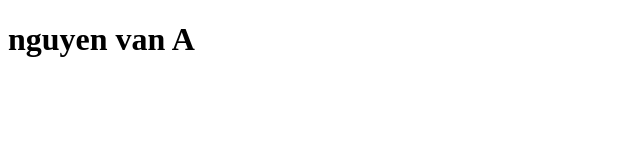
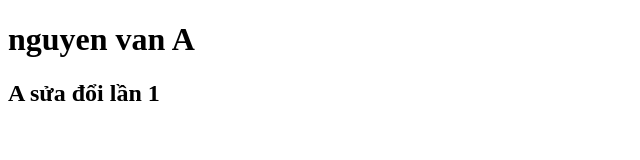
Before and after one commit to VUONGHARU/team-AB, a plain HTML site: page index.html in a window 1280 px wide. Shown: the whole page, without its empty margins (0-640 px from the left). Drawn offline with Linux system fonts and the light colour scheme.

Commit message:
1. A commit lần 1

```diff
--- a/index.html
+++ b/index.html
@@ -7,5 +7,6 @@
 </head>
 <body>
     <h1>nguyen van A</h1>
+    <h2>A sửa đổi lần 1</h2>
 </body>
 </html>
```
